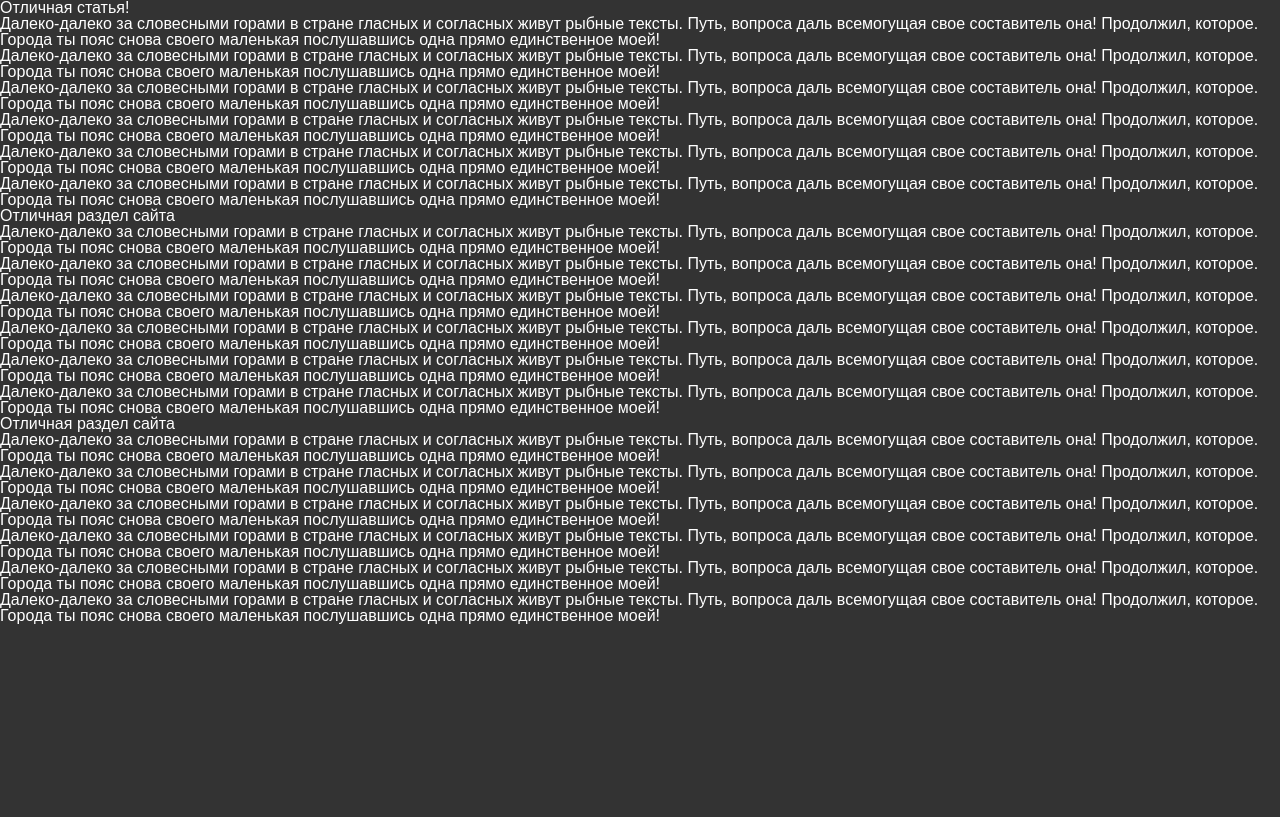
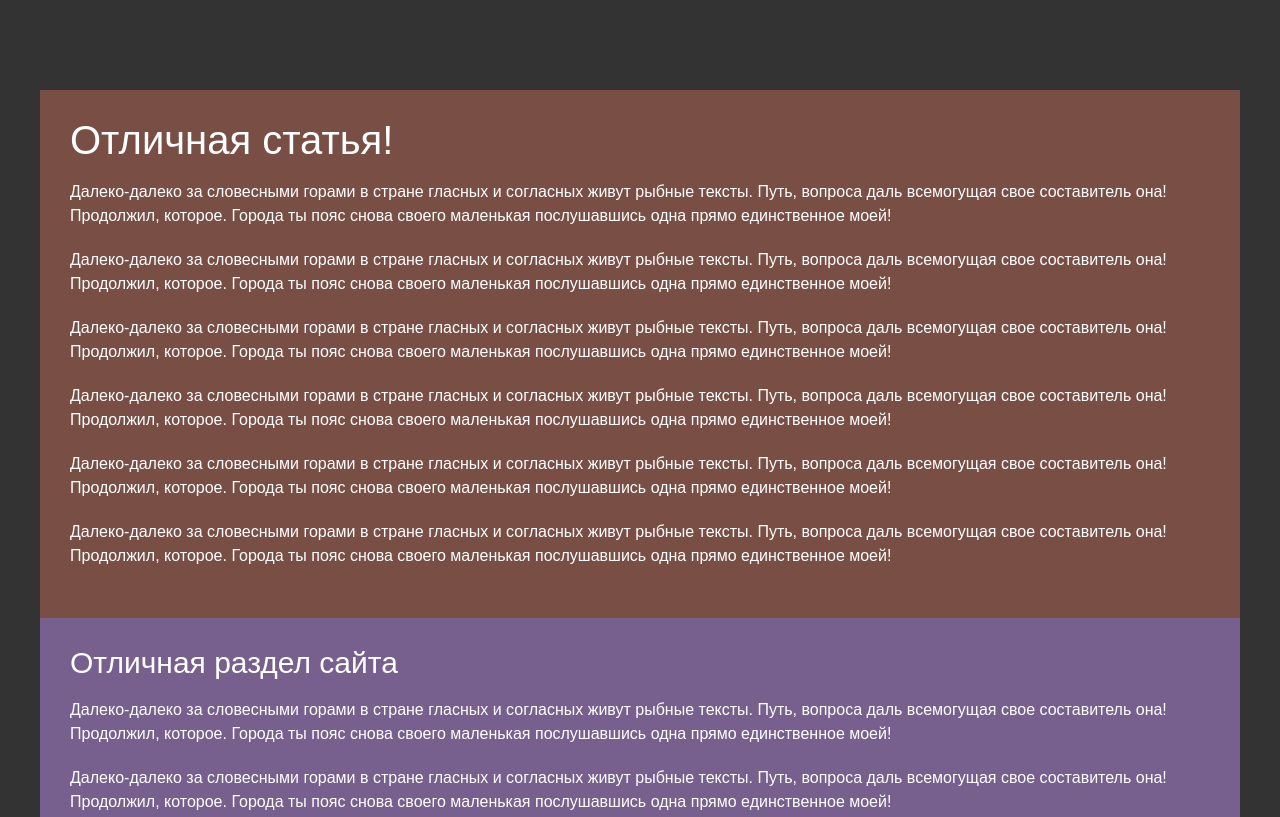
Before and after one commit to donVovan/Burger_JS_2, a plain HTML site: page index.html in a window 1280 px wide. Shown: the top 817 px of the page. Drawn offline with Linux system fonts and the light colour scheme.

Commit message:
стилизовал основной контент

```diff
--- a/#source/scss/style.scss
+++ b/#source/scss/style.scss
@@ -1 +1,37 @@
 @import "null.scss";
+// ОСНОВНОЙ БЛОК ===============================
+.page {
+    padding: 90px 0px 30px 0;
+
+		&__section {
+            padding: 30px;
+            max-width: 1200px;
+            margin: 0 auto;
+
+			&_1 {
+                background-color: #794f45;
+            }
+
+			&_2 {background-color: #77608d;}
+
+			&_3 {background-color: #7a956b;}
+		}
+
+		&__title {
+            font-size: 40px;
+            margin: 0px 0px 20px 0px;
+        }
+
+		&__text {
+            font-size: 16px;
+            line-height: 150%;
+            p {
+                margin: 0px 0px 20px 0px;
+            }
+        }
+
+		&__sub-title {
+            font-size: 30px;
+            margin: 0px 0px 20px 0px;
+        }
+}
```
Also changed, not shown: css/style.css.
